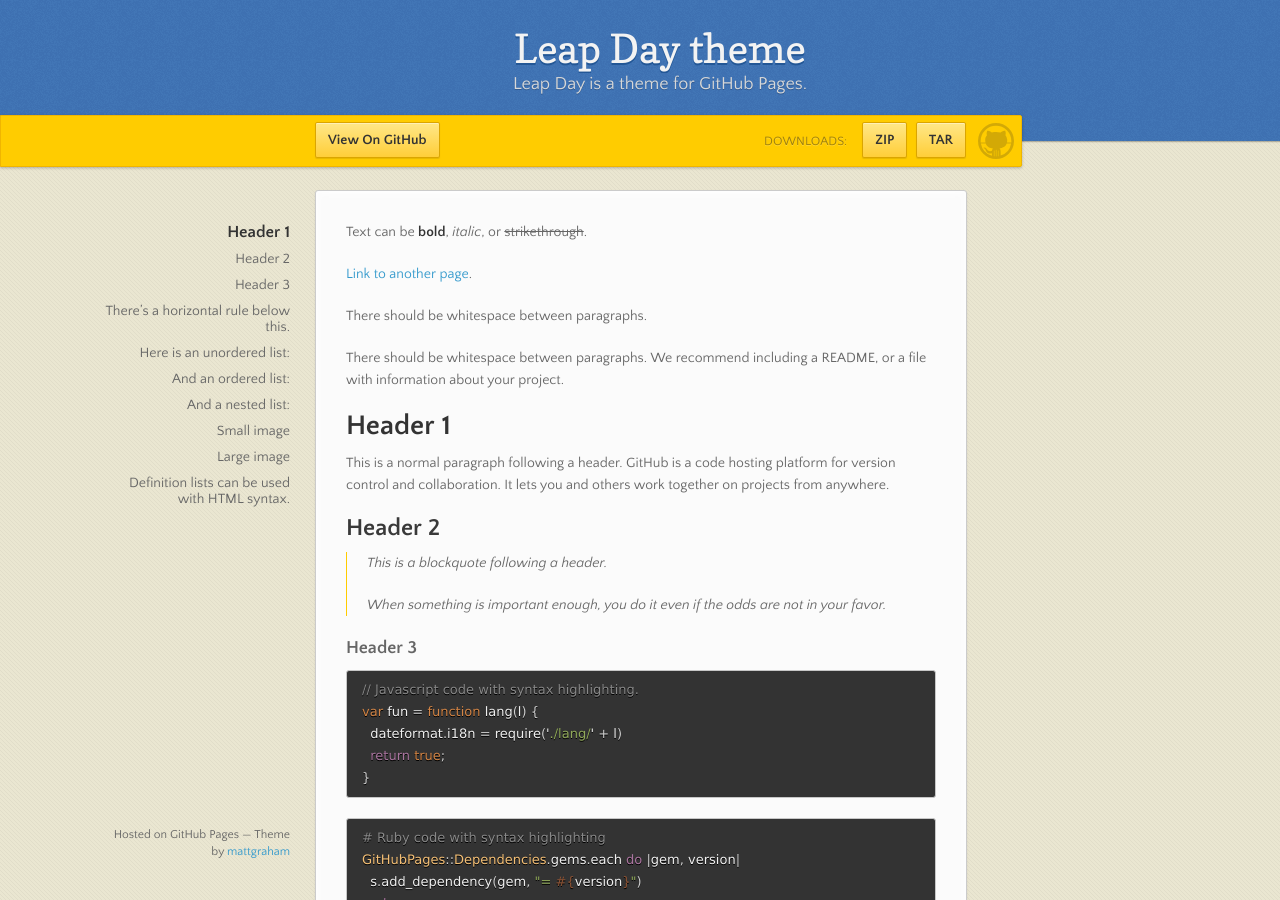
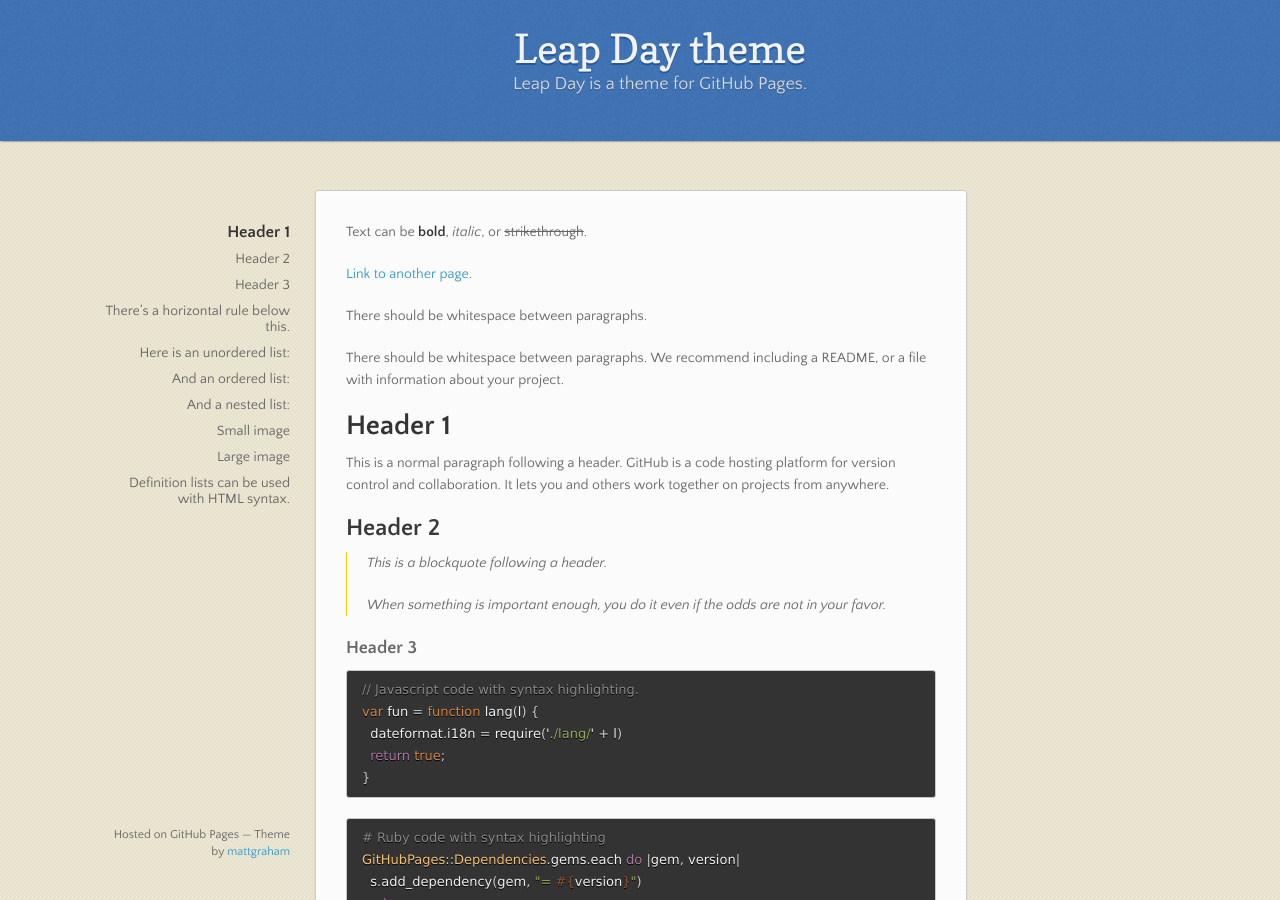
Before and after one commit to blazelisheng/blazelisheng.github.io, a Jekyll site: the page built from index.md, in a window 1280 px wide and 900 px high. Built offline with Jekyll 4.4.1, drawn with Linux system fonts in a browser that asks for light colours.

Commit message:
Update default.html

```diff
--- a/_layouts/default.html
+++ b/_layouts/default.html
@@ -21,20 +21,7 @@
         <p>{{ site.description | default: site.github.project_tagline }}</p>
       </header>
 
-      <div id="banner">
-        <span id="logo"></span>
 
-        <a href="{{ site.github.repository_url }}" class="button fork"><strong>View On GitHub</strong></a>
-        {% if site.show_downloads %}
-          <div class="downloads">
-            <span>Downloads:</span>
-            <ul>
-              <li><a href="{{ site.github.zip_url }}" class="button">ZIP</a></li>
-              <li><a href="{{ site.github.tar_url }}" class="button">TAR</a></li>
-            </ul>
-          </div>
-        {% endif %}
-      </div><!-- end banner -->
 
     <div class="wrapper">
       <nav>
```
